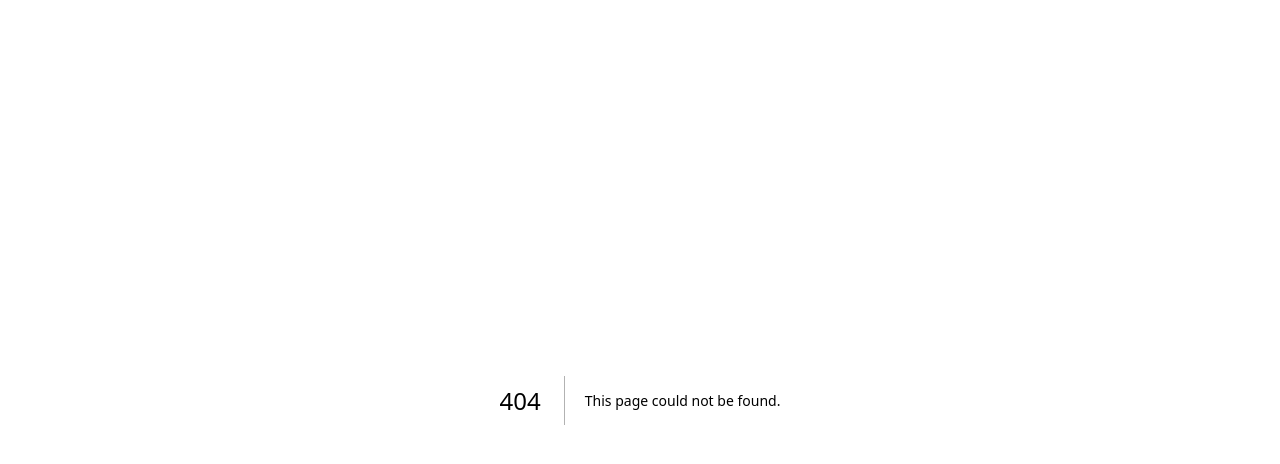
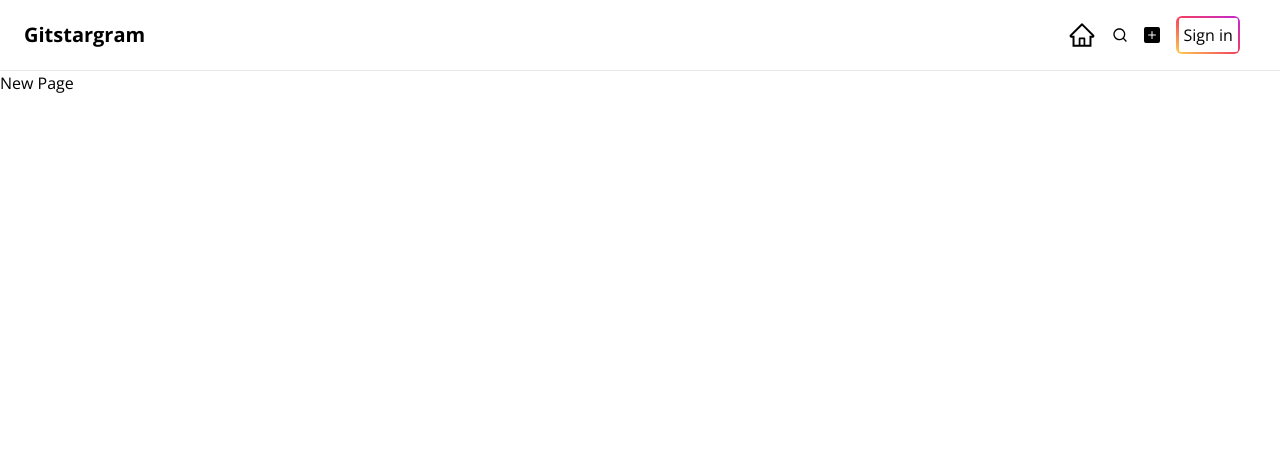
Before and after one commit to yoonjong-park/gitstargram, a Next.js app: page /new in a window 1280 px wide. Before the commit this address had no page. Shown: the top 464 px of the page. Built offline with nearby package versions, Linux system fonts and the light colour scheme.

Commit message:
ADD Navbar

```diff
--- a/package.json
+++ b/package.json
@@ -17,6 +17,7 @@
     "next": "13.2.4",
     "react": "18.2.0",
     "react-dom": "18.2.0",
+    "react-icons": "^4.8.0",
     "typescript": "4.9.5"
   },
   "devDependencies": {
--- a/src/app/layout.tsx
+++ b/src/app/layout.tsx
@@ -1,11 +1,12 @@
-import './globals.css';
-import { Open_Sans } from 'next/font/google';
+import "./globals.css";
+import { Open_Sans } from "next/font/google";
+import Navbar from "@/components/Navbar";
 
-const openSans = Open_Sans({ subsets: ['latin'] });
+const openSans = Open_Sans({ subsets: ["latin"] });
 
 export const metadata = {
-  title: 'Create Next App',
-  description: 'Generated by create next app',
+  title: "Create Next App",
+  description: "Generated by create next app",
 };
 
 export default function RootLayout({
@@ -14,8 +15,13 @@
   children: React.ReactNode;
 }) {
   return (
-    <html lang='en' className={openSans.className}>
-      <body>{children}</body>
+    <html lang="en" className={openSans.className}>
+      <body className="w-full max-w-screen-xl overflow-auto mx-auto">
+        <header className="sticky top-0 bg-white z-10 border-b">
+          <Navbar />
+        </header>
+        <main>{children}</main>
+      </body>
     </html>
   );
 }
--- /dev/null
+++ b/src/app/new/page.tsx
@@ -0,0 +1,3 @@
+export default function NewPage() {
+  return <div>New Page</div>;
+}
--- /dev/null
+++ b/src/app/search/page.tsx
@@ -0,0 +1,3 @@
+export default function SearchPage() {
+  return <div>Search Page</div>;
+}
--- /dev/null
+++ b/src/components/Navbar.tsx
@@ -0,0 +1,53 @@
+"use client";
+
+import Link from "next/link";
+import { usePathname } from "next/navigation";
+import HomeIcon from "./ui/icons/HomeIcon";
+import HomeFillIcon from "./ui/icons/HomeFillIcon";
+import SearchIcon from "./ui/icons/SearchIcon";
+import SearchFillIcon from "./ui/icons/SearchFillIcon";
+import NewIcon from "./ui/icons/NewIcon";
+import NewFillIcon from "./ui/icons/NewFillIcon";
+import ColorButton from "./ui/ColorButton";
+
+const menu = [
+  {
+    href: "/",
+    icon: <HomeIcon />,
+    clickedIcon: <HomeFillIcon />,
+  },
+  {
+    href: "/search",
+    icon: <SearchIcon />,
+    clickedIcon: <SearchFillIcon />,
+  },
+  {
+    href: "/new",
+    icon: <NewIcon />,
+    clickedIcon: <NewFillIcon />,
+  },
+];
+
+export default function Navbar() {
+  const pathName = usePathname();
+
+  return (
+    <div className="flex justify-between items-center px-6">
+      <Link href="/">
+        <h1 className="text-xl font-bold">Gitstargram</h1>
+      </Link>
+      <nav>
+        <ul className="flex gap-4 items-center p-4">
+          {menu.map(item => (
+            <li key={item.href}>
+              <Link href={item.href}>
+                {pathName === item.href ? item.clickedIcon : item.icon}
+              </Link>
+            </li>
+          ))}
+          <ColorButton text="Sign in" onClick={() => {}} />
+        </ul>
+      </nav>
+    </div>
+  );
+}
--- /dev/null
+++ b/src/components/ui/ColorButton.tsx
@@ -0,0 +1,16 @@
+type Props = {
+  text: string;
+  onClick: () => void;
+};
+
+export default function ColorButton({ text, onClick }: Props) {
+  return (
+    <div className="rounded-md bg-gradient-to-bl from-fuchsia-600 via-rose-500 to-amber-300 p-[0.15rem]">
+      <button
+        className="bg-white rounded-sm text-base p-[0.3rem] hover:opacity-90 transition-opacity"
+        onClick={onClick}>
+        {text}
+      </button>
+    </div>
+  );
+}
--- /dev/null
+++ b/src/components/ui/icons/HomeFillIcon.tsx
@@ -0,0 +1,5 @@
+import { AiFillHome } from "react-icons/ai";
+
+export default function HomeFillIcon() {
+  return <AiFillHome className="w-7 h-7" />;
+}
--- /dev/null
+++ b/src/components/ui/icons/HomeIcon.tsx
@@ -0,0 +1,5 @@
+import { AiOutlineHome } from "react-icons/ai";
+
+export default function HomeIcon() {
+  return <AiOutlineHome className="w-7 h-7" />;
+}
--- /dev/null
+++ b/src/components/ui/icons/NewFillIcon.tsx
@@ -0,0 +1,5 @@
+import { BsPlusSquareFill } from "react-icons/bs";
+
+export default function NewFillIcon() {
+  return <BsPlusSquareFill />;
+}
--- /dev/null
+++ b/src/components/ui/icons/NewIcon.tsx
@@ -0,0 +1,5 @@
+import { BsPlusSquare } from "react-icons/bs";
+
+export default function NewIcon() {
+  return <BsPlusSquare />;
+}
--- /dev/null
+++ b/src/components/ui/icons/SearchFillIcon.tsx
@@ -0,0 +1,5 @@
+import { RiSearchFill } from "react-icons/ri";
+
+export default function SearchFillIcon() {
+  return <RiSearchFill />;
+}
--- /dev/null
+++ b/src/components/ui/icons/SearchIcon.tsx
@@ -0,0 +1,5 @@
+import { RiSearchLine } from "react-icons/ri";
+
+export default function SearchIcon() {
+  return <RiSearchLine />;
+}
```
